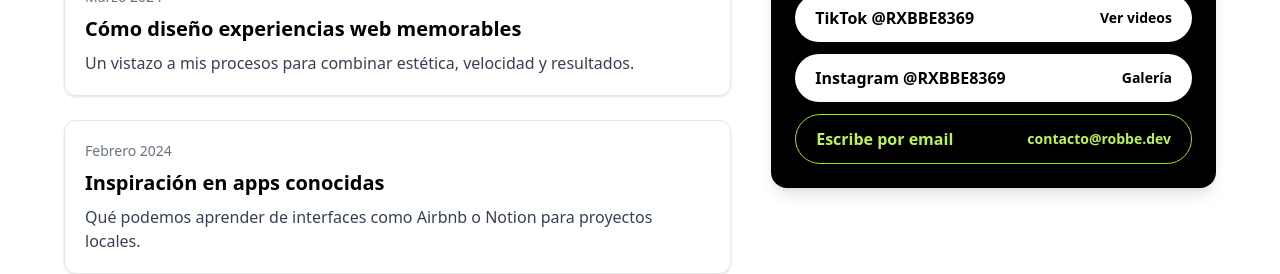
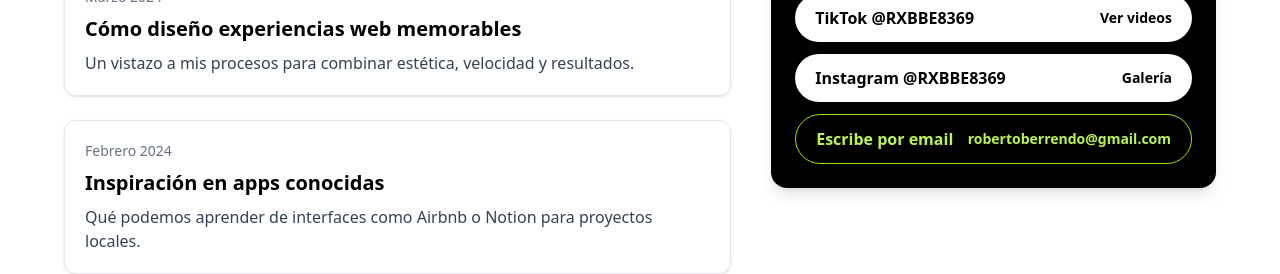
Before and after one commit to Robbe1910/landing-page, a Next.js app: page / in a window 1280 px wide. Shown: the part 2360-2634 px from the top of the page. Built offline with nearby package versions, Linux system fonts and the light colour scheme.

Commit message:
cambio email

```diff
--- a/src/app/page.tsx
+++ b/src/app/page.tsx
@@ -301,7 +301,7 @@
                 className="flex items-center justify-between rounded-full border border-lime-400 text-lime-300 px-5 py-3 font-semibold hover:bg-lime-400/10 transition"
               >
                 Escribe por email
-                <span className="text-sm">contacto@robbe.dev</span>
+                <span className="text-sm">robertoberrendo@gmail.com</span>
               </a>
             </div>
           </div>
```
